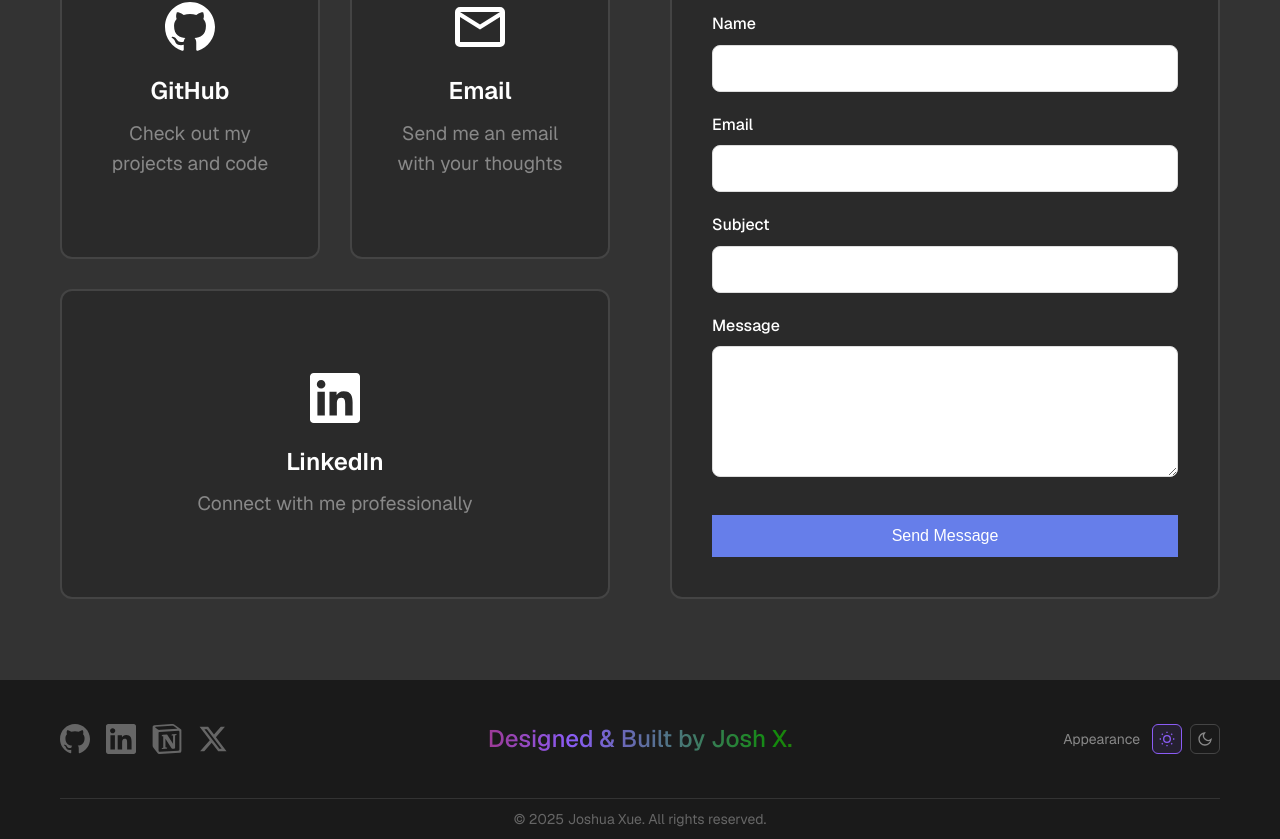
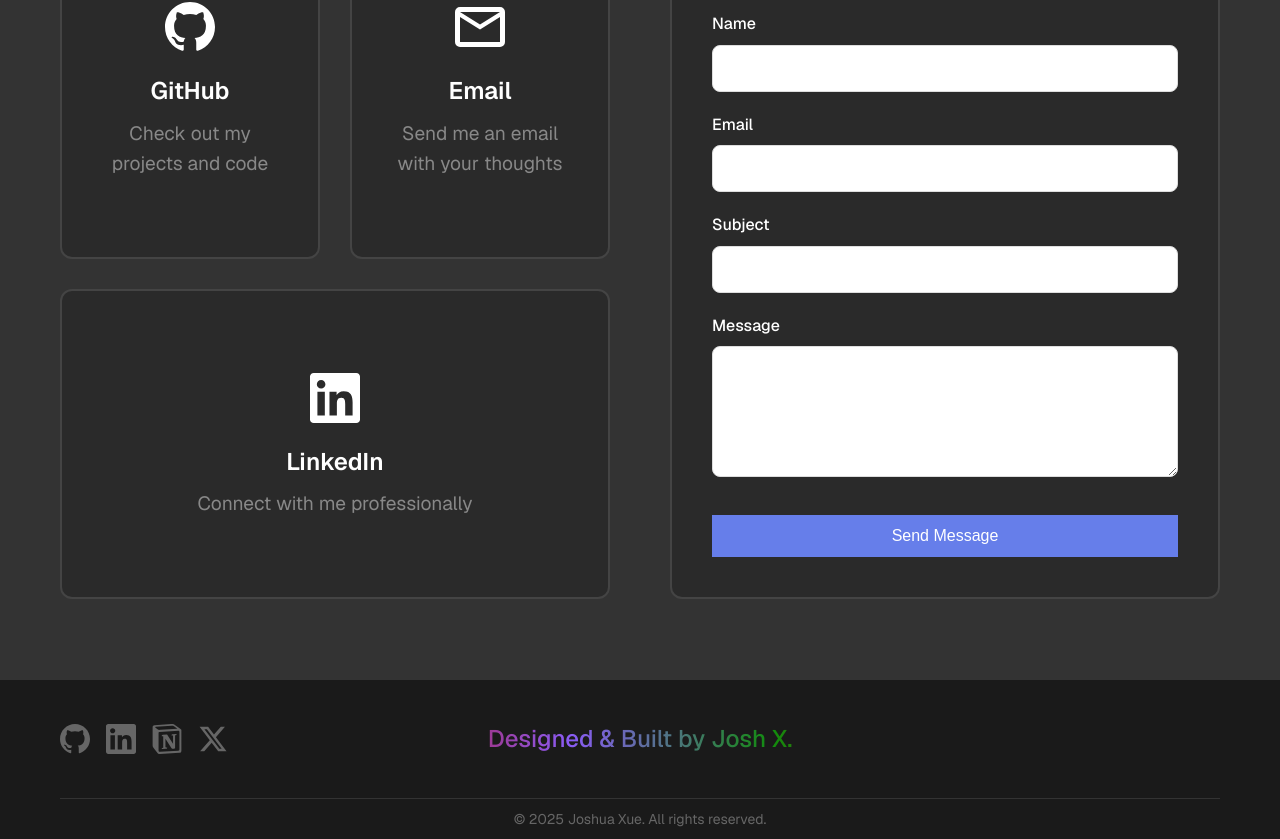
Before and after one commit to xuej41/portfolio-v2, a React (Vite) app: page /contact in a window 1280 px wide. Shown: the part 416-1255 px from the top of the page. Built offline with nearby package versions, Linux system fonts and the light colour scheme.

Commit message:
Remove theme buttons for now

```diff
--- a/src/components/Footer.jsx
+++ b/src/components/Footer.jsx
@@ -1,20 +1,6 @@
-import { Link } from "react-router-dom"
-import { useState, useEffect } from "react";
 import "./Footer.css"
 
 const Footer = () => {
-  const [theme, setTheme] = useState(() => localStorage.getItem("theme") || "light");
-
-  useEffect(() => {
-    document.body.classList.remove("light-mode", "dark-mode");
-    document.body.classList.add(`${theme}-mode`);
-    localStorage.setItem("theme", theme);
-  }, [theme]);
-
-  const toggleTheme = (newTheme) => {
-    setTheme(newTheme);
-  };
-
   return (
     <footer className="footer">
       <div className="footer-container">
@@ -54,13 +40,9 @@ const Footer = () => {
 
           <div className="footer-right">
             <div className="footer-appearance">
-              <span className="appearance-text">Appearance</span>
+              {/* <span className="appearance-text">Appearance</span>
               <div className="theme-toggle">
-                <button
-                  className={`theme-btn ${theme === "light" ? "active" : ""}`}
-                  aria-label="Light mode"
-                  onClick={() => toggleTheme("light")}
-                >
+                <button className="theme-btn">
                   <svg width="16" height="16" viewBox="0 0 24 24" fill="none" xmlns="http://www.w3.org/2000/svg">
                     <circle cx="12" cy="12" r="5" stroke="currentColor" strokeWidth="2" />
                     <path
@@ -71,15 +53,13 @@ const Footer = () => {
                   </svg>
                 </button>
                 <button
-                  className={`theme-btn ${theme === "dark" ? "active" : ""}`}
-                  aria-label="Dark mode"
-                  onClick={() => toggleTheme("dark")}
+                  className="theme-btn"
                 >
                   <svg width="16" height="16" viewBox="0 0 24 24" fill="none" xmlns="http://www.w3.org/2000/svg">
                     <path d="M21 12.79A9 9 0 1 1 11.21 3 7 7 0 0 0 21 12.79z" stroke="currentColor" strokeWidth="2" />
                   </svg>
                 </button>
-              </div>
+              </div> */}
             </div>
           </div>
         </div>
```
